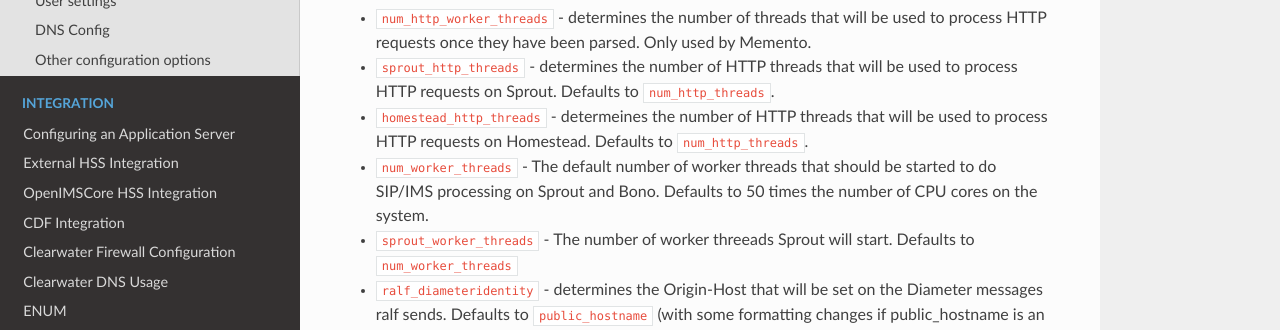
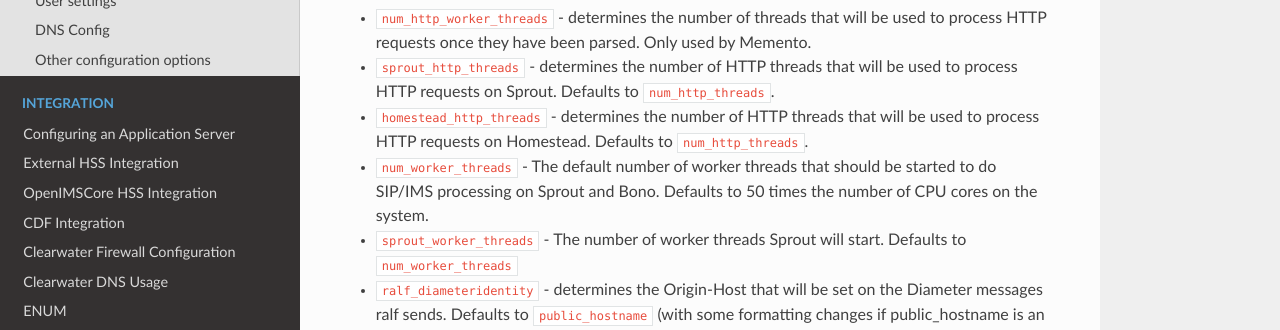
Before and after one commit to Metaswitch/clearwater-readthedocs, an MkDocs documentation site: the page built from docs/Clearwater_Configuration_Options_Reference.md, in a window 1280 px wide and 900 px high, scrolled down 8353 px. Shown: the part 151-481 px from the top of the window. Built offline with MkDocs 1.6.1, drawn with Linux system fonts in a browser that asks for light colours; nearby versions of some CDN libraries; old or Windows-style settings are respelled for this version of MkDocs.

Commit message:
Fix spelling errors

```diff
--- a/docs/Clearwater_Configuration_Options_Reference.md
+++ b/docs/Clearwater_Configuration_Options_Reference.md
@@ -164,9 +164,9 @@ This section describes optional configuration options, particularly for ensuring
 * `num_http_threads` (sprout/homestead/ralf/memento) - determines the number of threads that will be used to process HTTP requests. For Homestead and Memento this defaults to the number of CPU cores on the system. For Sprout and Ralf it defaults to 50 times the number of CPU cores. This is because there are two different threading models, hence the different defaults. On Sprout and Homestead, this can be overriden using the more specific option detailed below.
 * `num_http_worker_threads` - determines the number of threads that will be used to process HTTP requests once they have been parsed. Only used by Memento.
 * `sprout_http_threads` - determines the number of HTTP threads that will be used to process HTTP requests on Sprout. Defaults to `num_http_threads`.
-* `homestead_http_threads` - determeines the number of HTTP threads that will be used to process HTTP requests on Homestead. Defaults to `num_http_threads`.
+* `homestead_http_threads` - determines the number of HTTP threads that will be used to process HTTP requests on Homestead. Defaults to `num_http_threads`.
 * `num_worker_threads` - The default number of worker threads that should be started to do SIP/IMS processing on Sprout and Bono. Defaults to 50 times the number of CPU cores on the system.
-* `sprout_worker_threads` - The number of worker threeads Sprout will start. Defaults to `num_worker_threads`
+* `sprout_worker_threads` - The number of worker threads Sprout will start. Defaults to `num_worker_threads`
 * `ralf_diameteridentity` - determines the Origin-Host that will be set on the Diameter messages ralf sends. Defaults to `public_hostname` (with some formatting changes if public_hostname is an IPv6 address).
 * `hs_diameteridentity` - determines the Origin-Host that will be set on the Diameter messages homestead sends. Defaults to `public_hostname` (with some formatting changes if public_hostname is an IPv6 address).
 * `max_call_list_length` - determines the maximum number of complete calls a subscriber can have in the call list store. This defaults to no limit. This is only relevant if the node includes a Memento AS.
```
